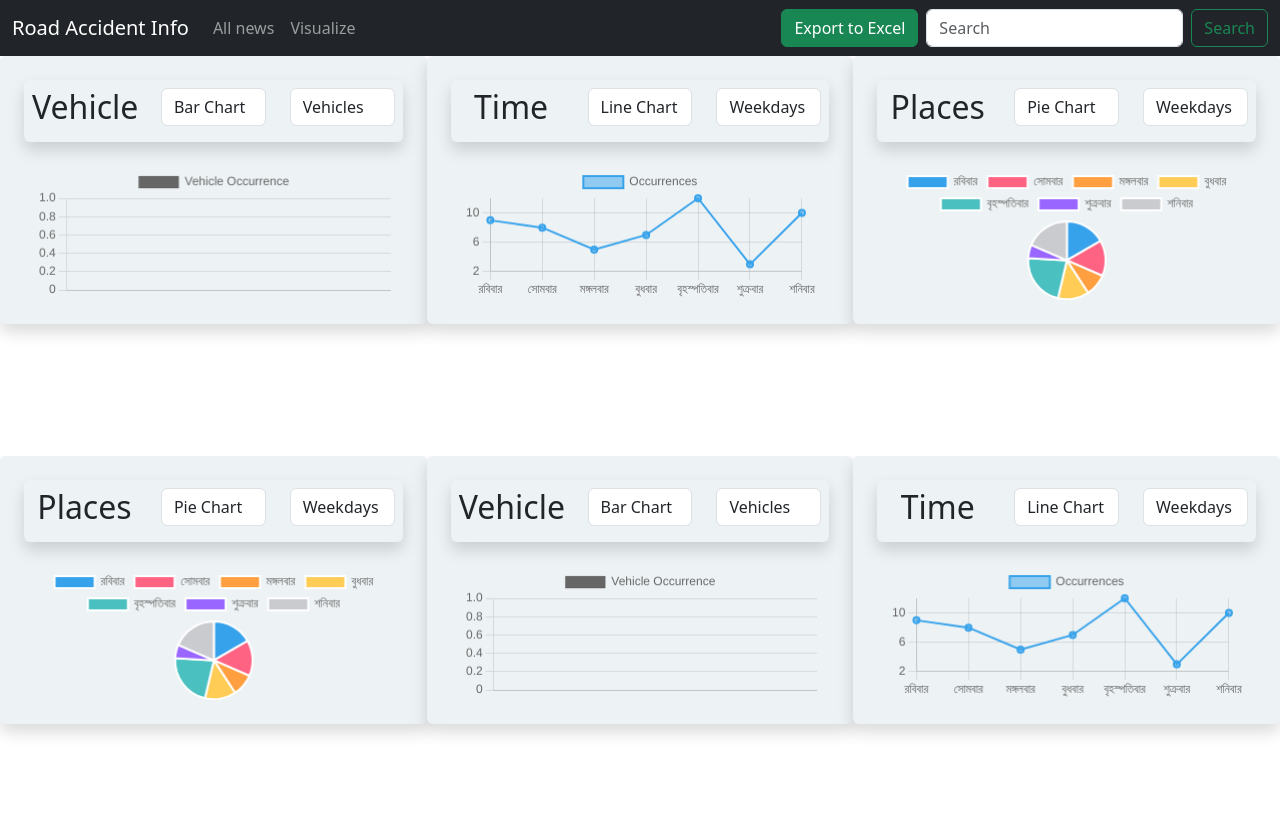
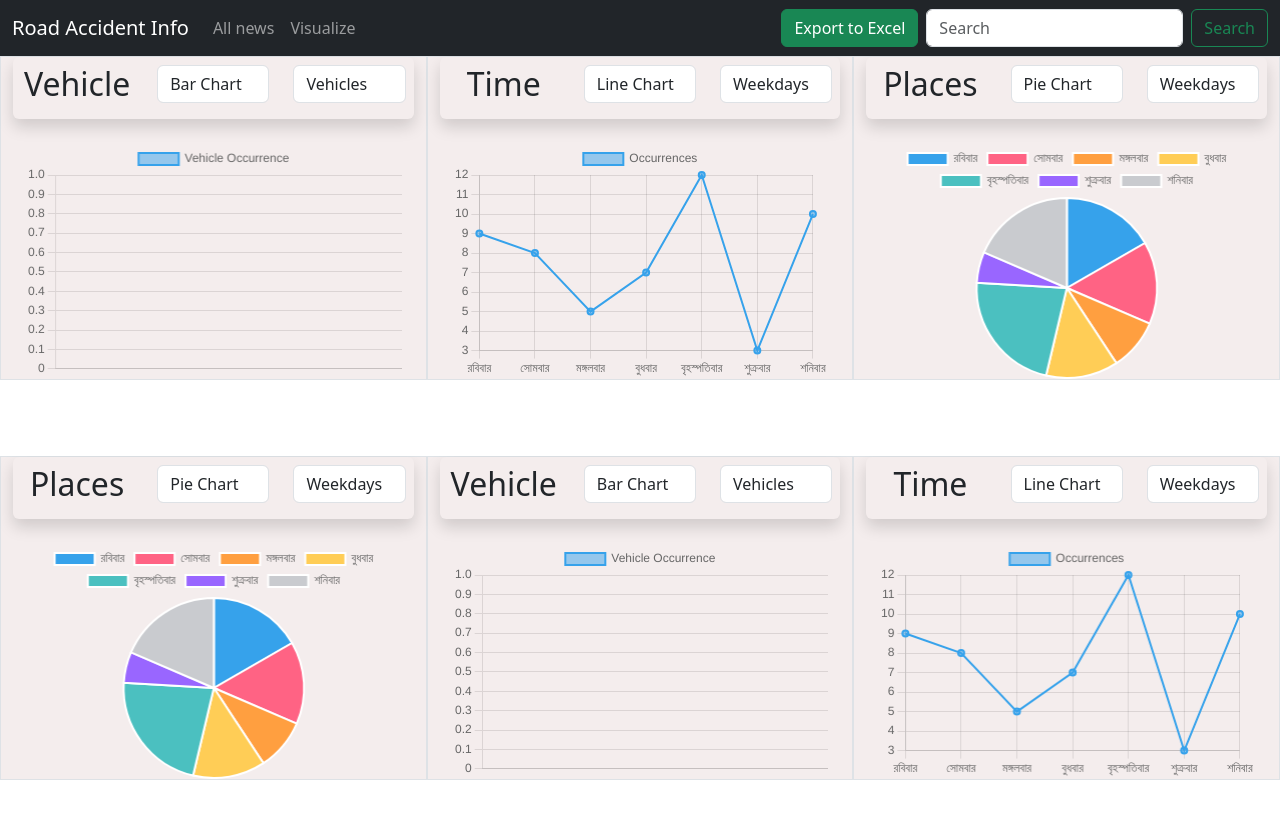
Before and after one commit to Shartazsajidnahid/Automated-Information-Extraction-and-Visualization-of-Road-Accident-News, a React (Create React App) app in the folder frontend/: page /visualizeDashboard in a window 1280 px wide. Shown: the top 818 px of the page. Built offline with nearby package versions, Linux system fonts and the light colour scheme; no server answers; a small style sheet from the web is missing.

Commit message:
colours and styiing, looks good in laptop.

```diff
--- a/frontend/src/App.css
+++ b/frontend/src/App.css
@@ -38,7 +38,7 @@
 }
 
 .custombackground {
-    background-color: #edf2f4;
+    background-color: #f4eded;
 }
 
 .full-height-col {
--- a/frontend/src/Navbar.js
+++ b/frontend/src/Navbar.js
@@ -90,7 +90,7 @@ function Navbar() {
               </Link>
             </li>
             <li className="nav-item">
-              <Link className="nav-link" to="/selectChartType">Visualize</Link>
+              <Link className="nav-link" to="/visualizeDashboard">Visualize</Link>
             </li>
             <li className="nav-item">
               <Link className="nav-link disabled"></Link>
--- a/frontend/src/News/Leftbar.js
+++ b/frontend/src/News/Leftbar.js
@@ -1,6 +1,7 @@
 import React from "react";
 import { useNavigate } from "react-router-dom";
 import { Button} from "react-bootstrap";
+import "../App.css"
 
 
 function Leftbar() {
@@ -20,7 +21,7 @@ function Leftbar() {
 
   return (
     <div>
-      <div className="row" style={{ backgroundColor: "#edf2f4" }}>
+      <div className="row custombackground" >
         <h3 className="text-center mt-3 mb-3">Divisions</h3>
       </div>
       <hr />
@@ -29,8 +30,8 @@ function Leftbar() {
 
           <Button
           key={index}
-          className="list-group-item btn-sm"
-          style={{ backgroundColor: '#edf2f4', borderRadius: '5px',border: '0.2px solid #2b6777' }}
+          className="list-group-item btn-sm custombackground"
+          style={{  borderRadius: '5px',border: '0.2px solid #2b6777' }}
           onClick={() => {
             navigate("/searchednews", {replace:true, state:{keyword,division}});
           }}
--- a/frontend/src/PlaceChart.js
+++ b/frontend/src/PlaceChart.js
@@ -183,7 +183,9 @@ const apiBaseUrl = process.env.REACT_APP_API_BASE_URL;
       </Row>
       <Row className="justify-content-center mt-4">
         <Col md={12}>
-        <canvas ref={chartRef} style={{ width: '80%', height: '100%' }}></canvas>
+        <canvas ref={chartRef} style={{ width: '100%', height: '100%' }}></canvas>
+        {/* <canvas ref={chartRef} width="1000" height="230"></canvas> */}
+
         </Col>
       </Row>
     </Container>
--- a/frontend/src/TimeChart.js
+++ b/frontend/src/TimeChart.js
@@ -152,7 +152,9 @@ const apiBaseUrl = process.env.REACT_APP_API_BASE_URL;
       </Row>
       <Row className="justify-content-center mt-4">
         <Col md={12}>
-        <canvas ref={chartRef} style={{ width: '80%', height: '100%' }}></canvas>
+        <canvas ref={chartRef} style={{ width: '100%', height: '100%' }}></canvas>
+        {/* <canvas ref={chartRef} width="1000" height="300"></canvas> */}
+
         </Col>
       </Row>
     </Container>
--- a/frontend/src/VehicleChart.js
+++ b/frontend/src/VehicleChart.js
@@ -3,7 +3,7 @@ import axios from "axios";
 import { Form, Container, Row, Col } from "react-bootstrap";
 // import { useNavigate } from "react-router-dom";
 import Chart from "chart.js/auto";
-import "./App.css";
+import "./App.css"
 
 function VehileChart() {
   const [chartType, setChartType] = useState("bar");
@@ -16,15 +16,17 @@ function VehileChart() {
   const table_name = "vehicle_info";
   const occurrence_type = "occurrence";
 
-  const apiBaseUrl = process.env.REACT_APP_API_BASE_URL;
+
+const apiBaseUrl = process.env.REACT_APP_API_BASE_URL;
+
 
   const placeData = [
     { typename: "ঢাকা", count: 12 },
     { typename: "বান্দরবান", count: 34 },
     { typename: "ময়মনসিংহ", count: 8 },
     { typename: "কক্সবাজার", count: 15 },
-    { typename: "সিলেট", count: 22 },
-  ];
+    { typename: "সিলেট", count: 22 }
+];
 
   const dayOfWeekData = [
     { typename: "রবিবার", count: 9 },
@@ -33,7 +35,8 @@ function VehileChart() {
     { typename: "বুধবার", count: 7 },
     { typename: "বৃহস্পতিবার", count: 12 },
     { typename: "শুক্রবার", count: 3 },
-    { typename: "শনিবার", count: 10 },
+    { typename: "শনিবার", count: 10 }
+
   ];
 
   const timeofDayData = [
@@ -42,11 +45,7 @@ function VehileChart() {
   ];
 
   const dataOptions = {
-    vehicles: {
-      data: vehicleData,
-      label: "Vehicle Occurrence",
-      key: "typename",
-    },
+    vehicles: { data: vehicleData, label: "Vehicle Occurrence", key: "typename" },
     places: { data: placeData, label: "Place Occurrences", key: "typename" },
     dayofweek: { data: dayOfWeekData, label: "Occurrences", key: "typename" },
     timeofday: { data: timeofDayData, label: "Occurrences", key: "typename" },
@@ -54,8 +53,7 @@ function VehileChart() {
 
   useEffect(() => {
     // Fetch vehicleData
-    axios
-      .get(`${apiBaseUrl}/graphchart/get-data/${table_name}/${occurrence_type}`)
+    axios.get(`${apiBaseUrl}/graphchart/get-data/${table_name}/${occurrence_type}`)
       .then((response) => {
         setvehicleData(response.data);
       })
@@ -81,8 +79,6 @@ function VehileChart() {
     }
   }, [chartType, dataOption, vehicleData]);
 
-  // ...
-
   const updateChart = (selectedChartType, selectedDataOption) => {
     const selectedData = dataOptions[selectedDataOption].data;
     const labelKey = dataOptions[selectedDataOption].key;
@@ -90,45 +86,20 @@ function VehileChart() {
     const labels = selectedData.map((item) => item[labelKey]);
     const counts = selectedData.map((item) => item.count);
 
-    let backgroundColors;
-
-    if (selectedChartType === "pie") {
-      // For Pie chart, let Chart.js use its default colors
-      backgroundColors = undefined;
-    } else {
-      // For other chart types (e.g., bar, line), use your specified colors
-      const colors = [
-        "rgb(117, 14, 33)", // Dark Red
-        // 'rgba(0, 100, 0, 0.7)', // Dark Green
-        // 'rgba(0, 0, 139, 0.7)', // Dark Blue
-      ];
-
-      backgroundColors = counts.map((count, index) => {
-        const colorIndex = index % colors.length;
-        return colors[colorIndex];
-      });
-    }
-
-
-
-
     chartDataRef.current = {
       labels: labels,
       datasets: [
         {
           label: dataOptions[selectedDataOption].label,
           data: counts,
-          borderWidth: 1,
-          backgroundColor: backgroundColors,
+          borderWidth: 2,
         },
       ],
     };
 
-    myChartRef.current.config.type = selectedChartType;
+    myChartRef.current.config.type = selectedChartType; // Update the chart type
     myChartRef.current.update();
   };
-
-  // ...
 
   return (
     <Container>
@@ -137,7 +108,7 @@ function VehileChart() {
           <Form>
             <Row>
               <Col md={4}>
-                <h2 className="text-center ">Vehicle</h2>
+              <h2 className="text-center ">Vehicle</h2>
               </Col>
               <Col md={4}>
                 <Form.Group controlId="chartType">
@@ -181,10 +152,7 @@ function VehileChart() {
       </Row>
       <Row className="justify-content-center mt-4">
         <Col md={12}>
-          <canvas
-            ref={chartRef}
-            style={{ width: "80%", height: "100%" }}
-          ></canvas>
+        <canvas ref={chartRef} style={{ width: '100%', height: '100%' }}></canvas>
         </Col>
       </Row>
     </Container>
--- a/frontend/src/VisualizeDashboard.js
+++ b/frontend/src/VisualizeDashboard.js
@@ -7,26 +7,26 @@ import PlaceChart from "./PlaceChart";
 
 function Dashboard() {
   return (
-    <Container fluid className="full-height-container">
+    <Container fluid className="full-height-container" >
       <Row className="full-height-row">
-        <Col md={4} className="p-4 rounded shadow custombackground full-height-col">
+        <Col md={4} className="  custombackground full-height-col border" >
           <VehicleChart></VehicleChart>
         </Col>
-        <Col md={4} className="p-4 rounded shadow custombackground full-height-col">
+        <Col md={4} className="  custombackground full-height-col border">
           <TimeChart></TimeChart>
         </Col>
-        <Col md={4} className="p-4 rounded shadow custombackground full-height-col">
+        <Col md={4} className="   custombackground full-height-col border">
           <PlaceChart></PlaceChart>
         </Col>
       </Row>
       <Row className="full-height-row">
-      <Col md={4} className="p-4 rounded shadow custombackground full-height-col">
+      <Col md={4} className="   custombackground full-height-col border">
           <PlaceChart></PlaceChart>
         </Col>
-        <Col md={4} className="p-4 rounded shadow custombackground full-height-col">
+        <Col md={4} className="   custombackground full-height-col border">
           <VehicleChart></VehicleChart>
         </Col>
-        <Col md={4} className="p-4 rounded shadow custombackground full-height-col">
+        <Col md={4} className="   custombackground full-height-col border">
           <TimeChart></TimeChart>
         </Col>
 
```
